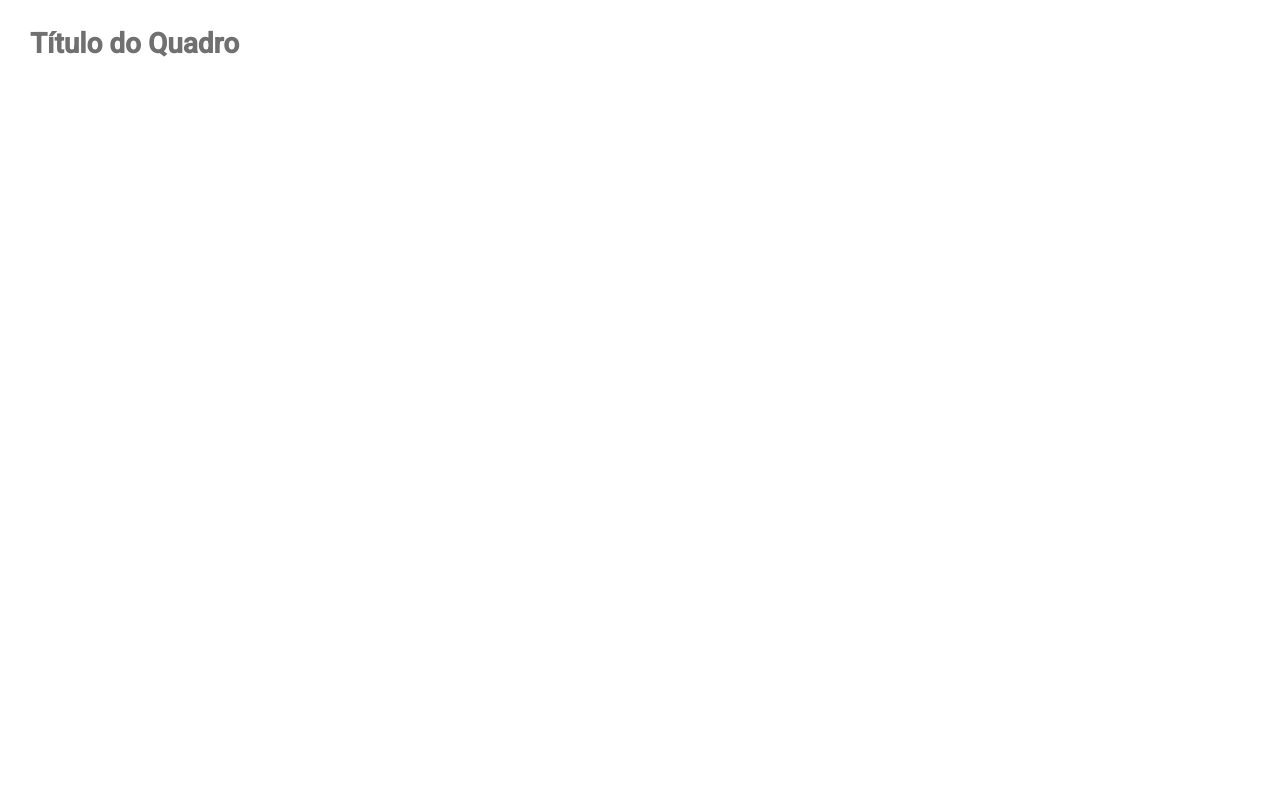
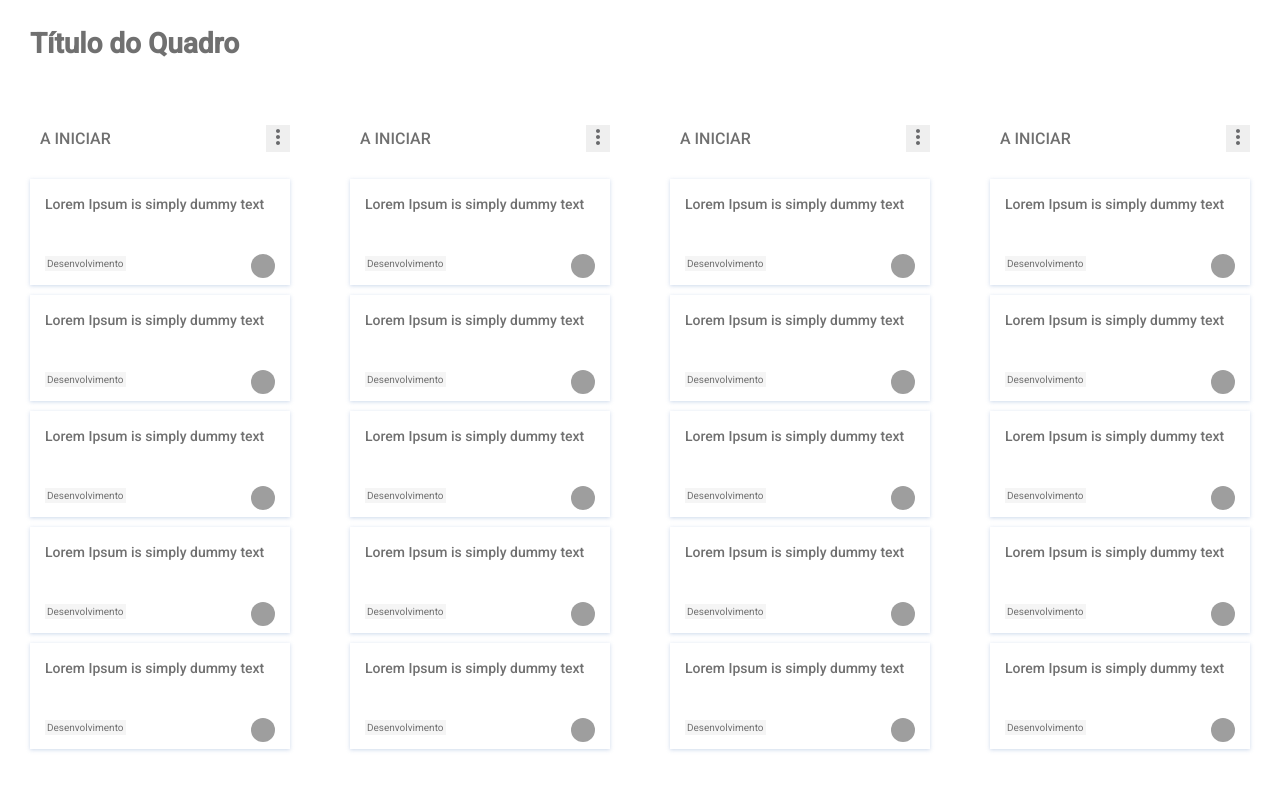
Before and after one commit to xewertonfilipe/React-Trello, a React app: page / in a window 1280 px wide. Shown: the top 790 px of the page. Built offline with nearby package versions, Linux system fonts and the light colour scheme; grey boxes are pictures that could not be loaded.

Commit message:
sytle components, board, card, list

```diff
--- a/package.json
+++ b/package.json
@@ -34,6 +34,7 @@
     "prop-types": "^15.7.2",
     "react": "^16.9.0",
     "react-dom": "^16.9.0",
+    "react-icons": "^3.7.0",
     "styled-components": "^4.4.0"
   }
 }
--- a/src/App.js
+++ b/src/App.js
@@ -2,11 +2,13 @@ import React from 'react';
 
 import GlobalStyle from './styles/global';
 import Header from './components/Header';
+import Board from './components/Board';
 
 function App() {
   return (
     <>
       <Header />
+      <Board />
       <GlobalStyle />
     </>
   );
--- a/src/components/Board/index.js
+++ b/src/components/Board/index.js
@@ -1,17 +1,16 @@
 import React from 'react';
 
+import List from '../List';
+
 import { Container } from './style';
-import List from '../List';
 
 export default function Board() {
   return (
-    <>
-      <Container>
-        <List />
-        <List />
-        <List />
-        <List />
-      <Container/>
-    </>
+    <Container>
+      <List />
+      <List />
+      <List />
+      <List />
+    </Container>
   );
 }
--- a/src/components/Board/style.js
+++ b/src/components/Board/style.js
@@ -1,3 +1,7 @@
 import styled from 'styled-components';
 
-export const Container = styled.div``;
+export const Container = styled.div`
+  display: flex;
+  padding: 30px 0;
+  height: calc(100% - 87px);
+`;
--- a/src/components/Card/index.js
+++ b/src/components/Card/index.js
@@ -1,7 +1,14 @@
 import React from 'react';
 
-// import { Container } from './styles';
+import { Container } from './style';
 
 export default function Card() {
-  return <div />;
+  return (
+    <Container>
+      <header />
+      <p>Lorem Ipsum is simply dummy text</p>
+      <img src="https://api.adorable.io/avatars/52/abott@adorable.png" alt="" />
+      <span>Desenvolvimento</span>
+    </Container>
+  );
 }
--- a/src/components/Card/style.js
+++ b/src/components/Card/style.js
@@ -1,5 +1,40 @@
 import styled from 'styled-components';
 
-export const Container = styled.div``;
+export const Container = styled.div`
+  position: relative;
+  background: #fff;
+  margin-bottom: 10px;
+  padding: 15px;
+  box-shadow: 0 1px 4px 0 rgba(192, 208, 230, 0.8);
+  border-top: 20px, solid rgba(230, 236, 245, 0.4);
+  cursor: grab;
 
-export default Container;
+  header {
+    position: absolute;
+  }
+
+  p {
+    font-weight: 500;
+    line-height: 20px;
+    margin-bottom: 40px;
+  }
+
+  span {
+    margin-top: 1px;
+    font-size: 10px;
+    padding: 2px;
+    background: #f5f5f5;
+  }
+
+  img {
+    float: right;
+    width: 24px;
+    height: 24px;
+    border-radius: 100px;
+  }
+`;
+
+export const Label = styled.span`
+  display: inline-block;
+  background: ${props => props.color};
+`;
--- a/src/components/List/index.js
+++ b/src/components/List/index.js
@@ -1,7 +1,28 @@
 import React from 'react';
 
-// import { Container } from './styles';
+import { MdMoreVert } from 'react-icons/md';
+
+import Card from '../Card';
+
+import { Container } from './style';
 
 export default function List() {
-  return <div />;
+  return (
+    <Container>
+      <header>
+        <h2>A Iniciar</h2>
+        <button type="button">
+          <MdMoreVert size={24} color="#696a6c" />
+        </button>
+      </header>
+
+      <ul>
+        <Card />
+        <Card />
+        <Card />
+        <Card />
+        <Card />
+      </ul>
+    </Container>
+  );
 }
--- a/src/components/List/style.js
+++ b/src/components/List/style.js
@@ -1,5 +1,30 @@
 import styled from 'styled-components';
 
-export const Container = styled.div``;
+export const Container = styled.div`
+  padding: 0 30px;
+  height: 100%;
+  flex: 0 0 320px;
 
-export default Container;
+  header {
+    display: flex;
+    justify-content: space-between;
+    align-items: center;
+    height: 42px;
+
+    h2 {
+      text-transform: uppercase;
+      font-weight: 500;
+      font-size: 16px;
+      padding: 0 10px;
+    }
+
+    button {
+      border: 0px;
+      cursor: pointer;
+    }
+  }
+
+  ul {
+    margin-top: 20px;
+  }
+`;
```
Also changed, not shown: 1 other file (tests, documents, lock files or other folders).
